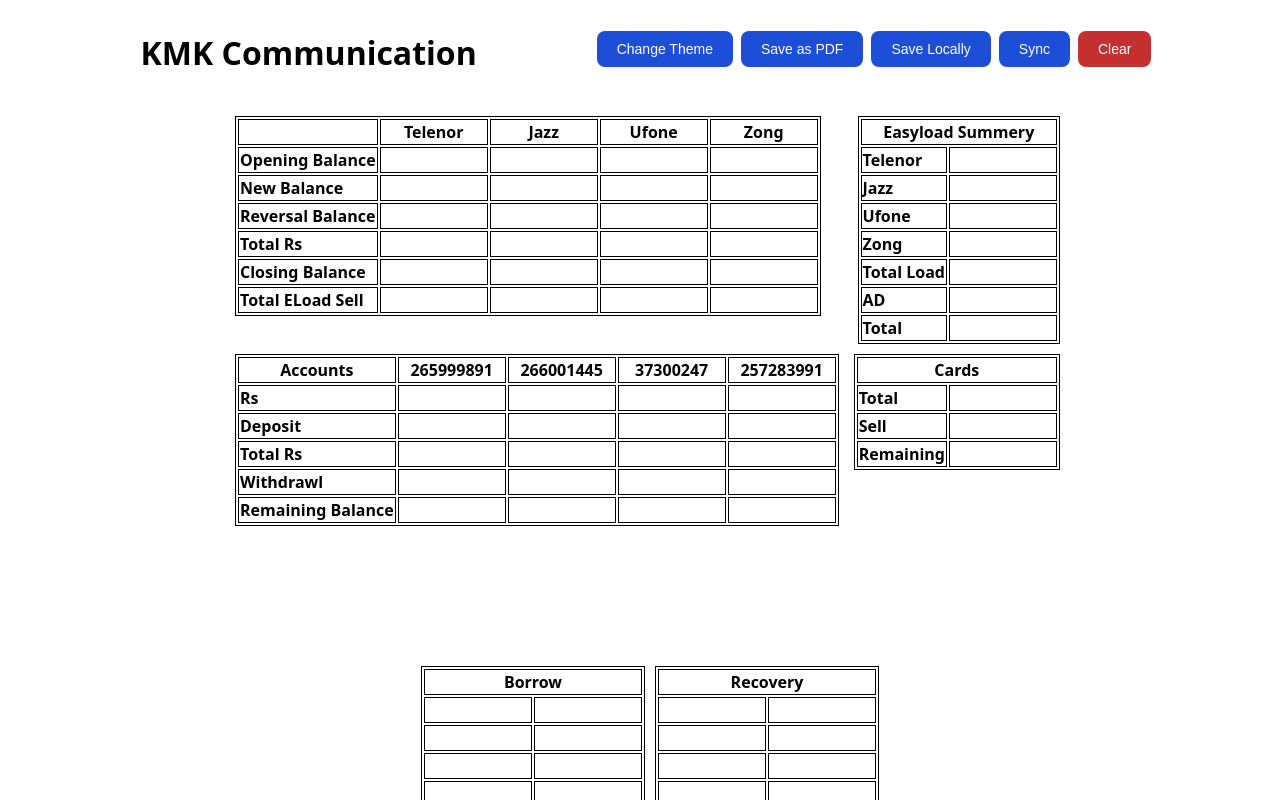
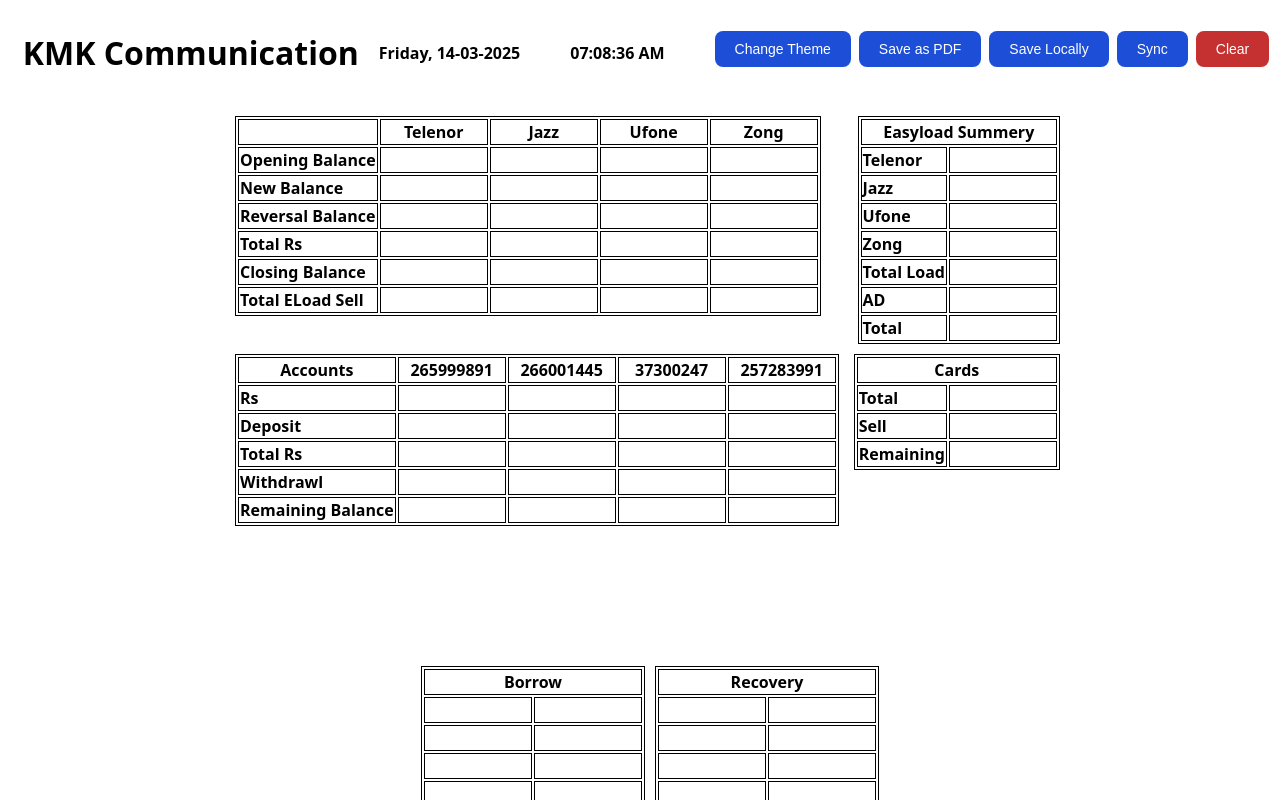
Before and after one commit to maakbarofficial/ledger-sheet-react, a React (Vite) app: page / in a window 1280 px wide. Shown: the top 800 px of the page. Built offline with nearby package versions, Linux system fonts and the light colour scheme.

Commit message:
Add Day, Date and Time

```diff
--- a/src/App.jsx
+++ b/src/App.jsx
@@ -1,5 +1,28 @@
+import { useEffect, useState } from "react";
 
 function App() {
+  const [dateTime, setDateTime] = useState({ date: '', time: '' });
+
+  useEffect(() => {
+    const getDateTime = () => {
+      const now = new Date();
+      const options = { weekday: 'long', year: 'numeric', month: '2-digit', day: '2-digit' };
+      const formattedDate = now.toLocaleDateString('en-GB', options).replace(/\//g, '-');
+
+      let hours = now.getHours();
+      const minutes = String(now.getMinutes()).padStart(2, '0');
+      const seconds = String(now.getSeconds()).padStart(2, '0');
+      const ampm = hours >= 12 ? 'PM' : 'AM';
+      hours = hours % 12 || 12;
+      const formattedTime = `${String(hours).padStart(2, '0')}:${minutes}:${seconds} ${ampm}`;
+
+      setDateTime({ date: formattedDate, time: formattedTime });
+    };
+
+    getDateTime();
+    const interval = setInterval(getDateTime, 1000);
+    return () => clearInterval(interval);
+  }, []);
   return (
     <div className="container">
       <div className="header">
@@ -7,8 +30,8 @@
           <h1>KMK Communication</h1>
         </div>
         <div className="time-actions-container">
-          <div id="current-date" className="date" />
-          <div id="current-time" className="time" />
+          <p id="current-date">{dateTime.date}</p>
+          <p id="current-time">{dateTime.time}</p>
           <div className="actions">
             <button id="theme-toggle" className="button">
               Change Theme
```
